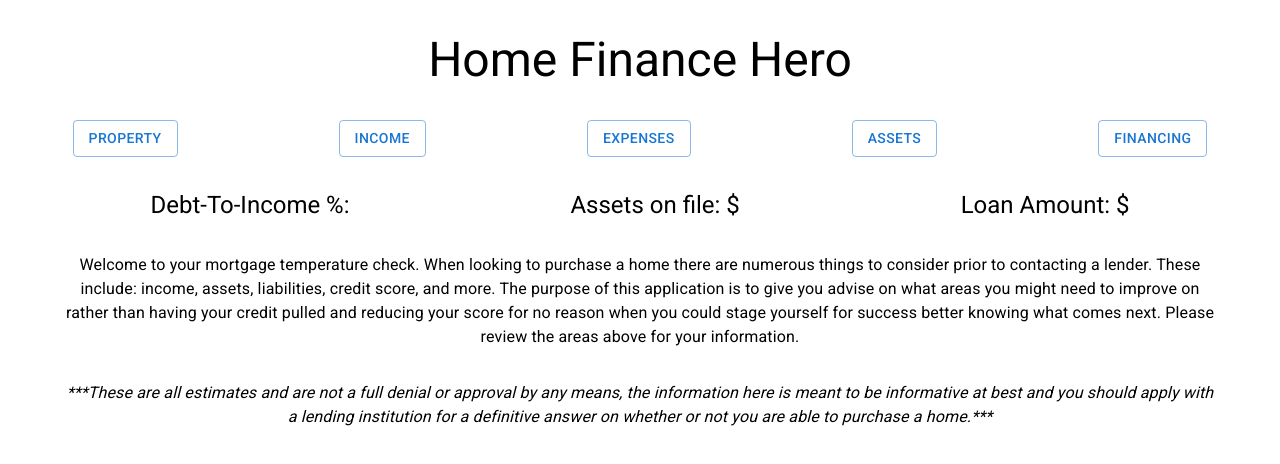
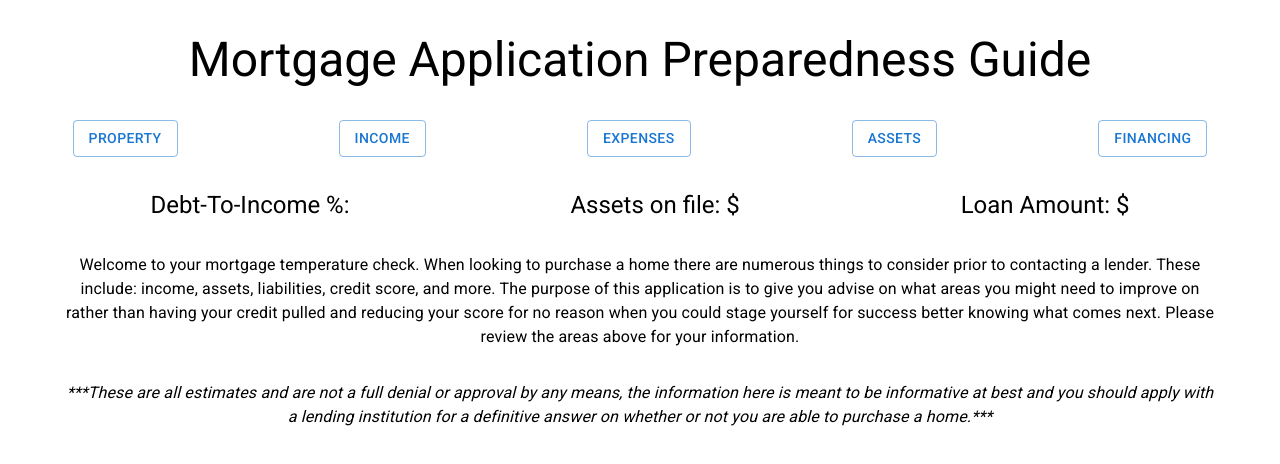
Before and after one commit to jschoff155/homefinancehero, a React (Create React App) app: page / in a window 1280 px wide. Shown: the top 464 px of the page. Built offline with nearby package versions, Linux system fonts and the light colour scheme.

Commit message:
Changed name of program.

```diff
--- a/src/App.js
+++ b/src/App.js
@@ -127,7 +127,7 @@ export default function App() {
   return (
     <>
       <Typography textAlign={"center"} variant="h3" my={4}>
-        Home Finance Hero
+        Mortgage Application Preparedness Guide
       </Typography>
       <Navigation setActiveComponent={setActiveComponent} />
       <Statusbar
```
